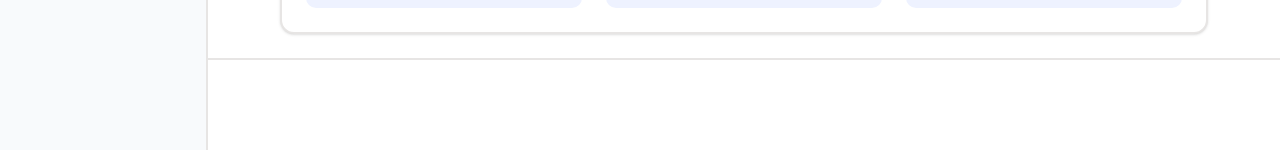
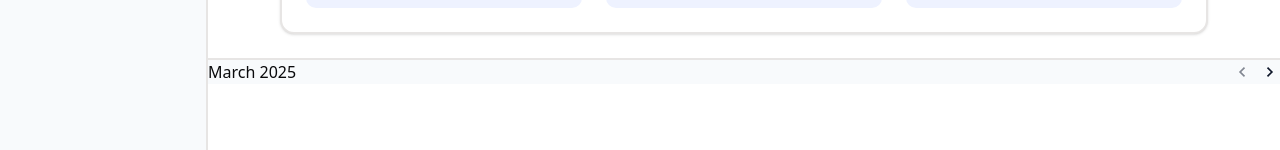
Before and after one commit to Vy-shak/Frontend-Assignment, a Next.js app: page /callmentor in a window 1280 px wide. Shown: the part 410-560 px from the top of the page. Built offline with nearby package versions, Linux system fonts and the light colour scheme.

Commit message:
month functionality done

```diff
--- a/app/callmentor/page.tsx
+++ b/app/callmentor/page.tsx
@@ -1,16 +1,19 @@
 import React from 'react'
-import { Guidance,Backcard,MentorName } from '../../components/index'
+import { Guidance, Backcard, MentorName, Calender } from '../../components/index'
 import { guidanceData } from '../utils/dummyData/calldata'
 
 function page() {
     return (
         <section className='w-full flex pb-16 flex-col pl-52 justify-start items-center pt-16 h-full'>
             <div className='w-full flex justify-start border-b-2 border-UIslate-500 py-6 pr-18 items-start'>
-                <Backcard/>
+                <Backcard />
                 <div className='w-full flexStart gap-y-4 flex-col'>
-                <MentorName/>
-                <Guidance id={guidanceData.id} details={guidanceData.details} bulletpoints={guidanceData.bulletpoints} serviceType={guidanceData.serviceType} subHeading={guidanceData.subHeading} />
+                    <MentorName />
+                    <Guidance id={guidanceData.id} details={guidanceData.details} bulletpoints={guidanceData.bulletpoints} serviceType={guidanceData.serviceType} subHeading={guidanceData.subHeading} />
                 </div>
+            </div>
+            <div className='w-full flexStart'>
+                    <Calender />
             </div>
         </section>
     )
--- /dev/null
+++ b/components/callmentor/Calender.tsx
@@ -0,0 +1,38 @@
+"use client"
+import React, { useEffect, useState } from 'react'
+import Image from 'next/image';
+import { CheveronRight } from '../../public/index';
+
+function Calender() {
+    const [currentDate,setCurrentDate] = useState(new Date());
+    const realDate = new Date()
+    useEffect(()=>{
+
+    },[currentDate])
+
+    const moveNextmonth = ()=>{
+        const currentMonth = currentDate.getMonth()
+        setCurrentDate(new Date(currentDate.setMonth(currentMonth+1)))
+    }
+
+    const movePrevmonth = ()=>{
+        const currentMonth = currentDate.getMonth();
+        if (currentMonth==realDate.getMonth()) {
+            console.log("you can't time travel");
+            return
+        }
+        setCurrentDate(new Date(currentDate.setMonth(currentMonth-1)))
+    }
+
+  return (
+    <div className='w-full bg-slate-50 flex justify-between items-center'>
+      <span>{currentDate.toLocaleString('en-US', { month: 'long', year: 'numeric' })}</span>
+      <div className='flexCenter gap-x-2'>
+        <Image onClick={movePrevmonth}  className={`rotate-180 ${realDate.getMonth()==currentDate.getMonth()?"opacity-50":"opacity-100"} cursor-pointer`} alt='cheveron' src={CheveronRight}/>
+        <Image onClick={moveNextmonth} className='cursor-pointer' alt='cheveron ' src={CheveronRight}/>
+      </div>
+    </div>
+  )
+}
+
+export default Calender
--- a/components/index.ts
+++ b/components/index.ts
@@ -11,7 +11,8 @@ import Services from "./mentorsProfile/Services"
 import Review from "./mentorsProfile/sections/Review";
 import Guidance from "./callmentor/sections/Guidance";
 import MentorName from "./callmentor/minor/MentorName";
+import Calender from "./callmentor/Calender";
 
 
 
-export {Button,Sidebar,Navbar, MentorName, Guidance, Review, Services, Backcard, MentorCard, MentorsPcard, FilterTabs, Mentorsbadge,SearchBar}
+export {Button,Sidebar,Navbar, Calender, MentorName, Guidance, Review, Services, Backcard, MentorCard, MentorsPcard, FilterTabs, Mentorsbadge,SearchBar}
--- a/public/index.ts
+++ b/public/index.ts
@@ -32,9 +32,10 @@ import Profile1 from "./Images/Mentorprofile/review/Profile1.png"
 import Profile2 from "./Images/Mentorprofile/review/Profile2.png"
 import Profile3 from "./Images/Mentorprofile/review/Profile3.png"
 import Stars from "./Icons/Stars.svg"
+import CheveronRight from "./Icons/CheveronRight.svg"
 
 
 
 
 
-export {MentorIcon,BookingIcon, Stars, Profile1,Profile2,Profile3, Product,WebinarIcon, Tumbnail2, RupeeIcon,MessageIcon,Block,BlueClock,VideoIcon, Arrowback, LinkdinIcon, Mediumicon,InstagramIcon,ShareIcon,Xicon, ClockIcon, SearchIcon, CloseIcon, TrendingIcon, Jhony,Dev,Rishi,Mistry, Bellicon, VerifyIcon, ProfileImg, CheveronDown,JobIcon,PriorityIcon}
+export {MentorIcon,BookingIcon, Stars, CheveronRight, Profile1,Profile2,Profile3, Product,WebinarIcon, Tumbnail2, RupeeIcon,MessageIcon,Block,BlueClock,VideoIcon, Arrowback, LinkdinIcon, Mediumicon,InstagramIcon,ShareIcon,Xicon, ClockIcon, SearchIcon, CloseIcon, TrendingIcon, Jhony,Dev,Rishi,Mistry, Bellicon, VerifyIcon, ProfileImg, CheveronDown,JobIcon,PriorityIcon}
```
Also changed, not shown: components/callmentor/sections/Slot.tsx (added), public/Icons/CalenderIcon.svg (added), public/Icons/CheveronRight.svg (added).
